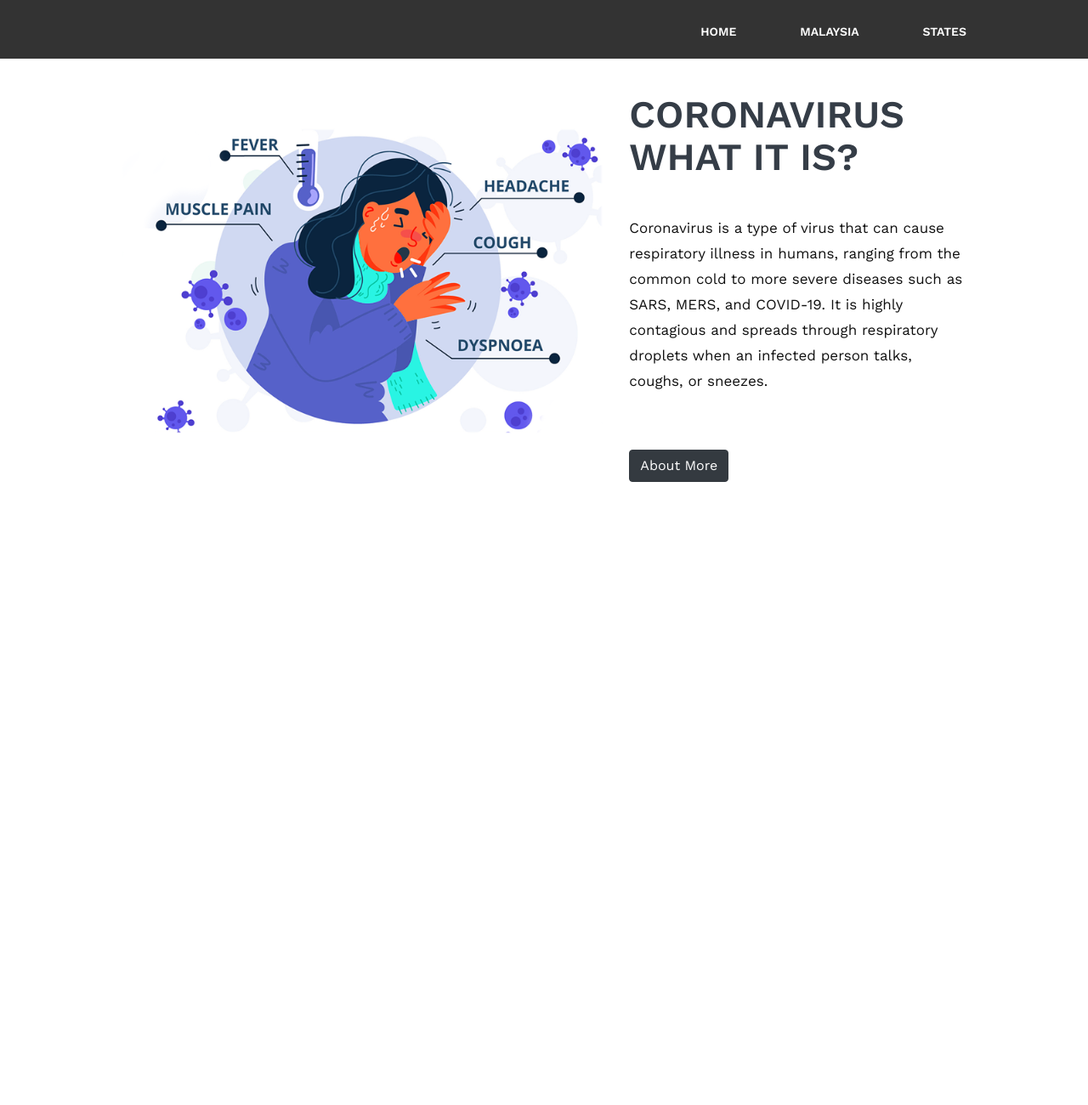
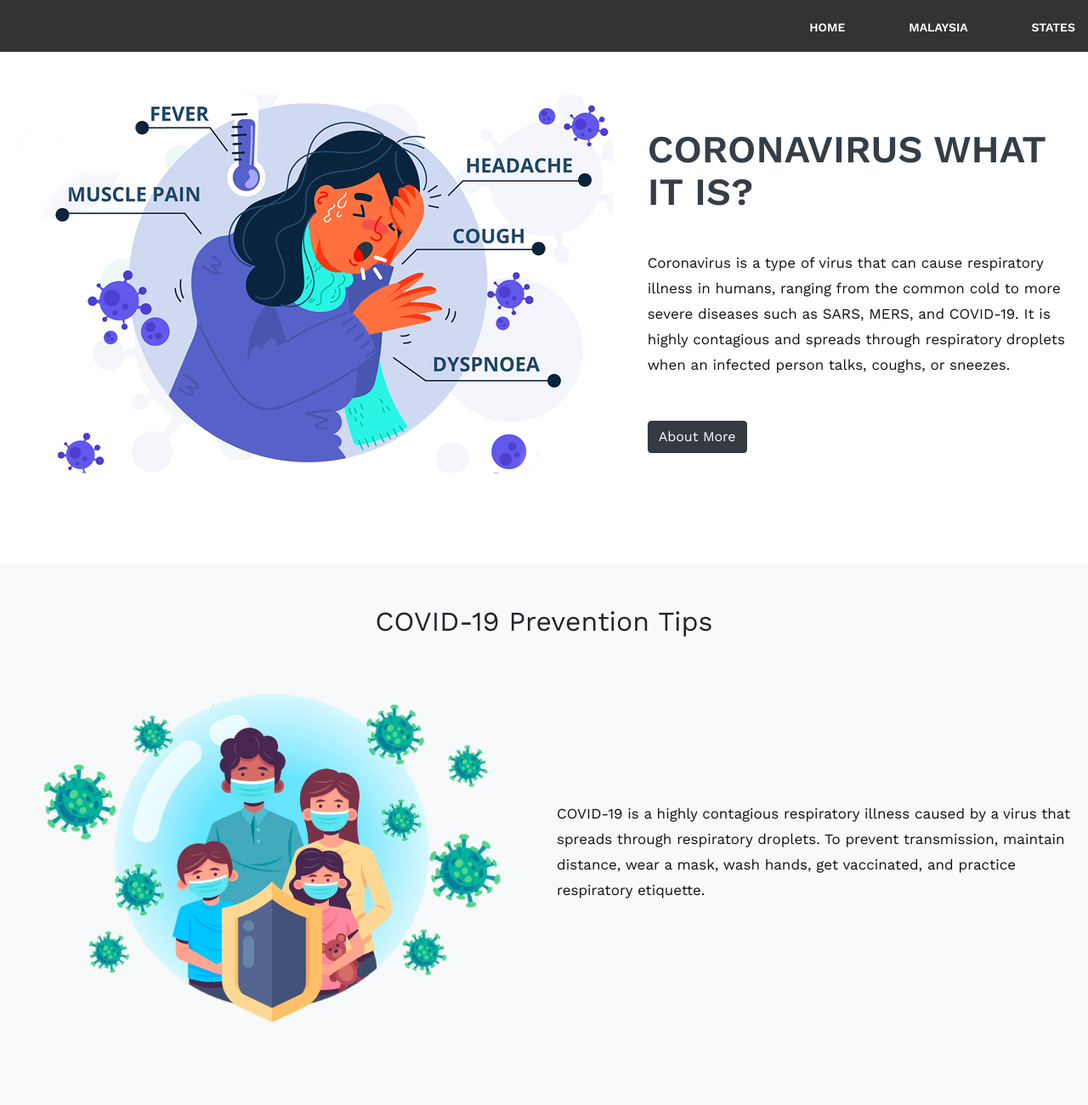
Before and after one commit to Gnipps/Gnipps.github.io, a plain HTML site: page index.html in a window 1280 px wide. Shown: the top 1300 px of the page at 85% size. Drawn offline with nearby package versions, Linux system fonts and the light colour scheme.

Commit message:
updated css

```diff
--- a/css/style.css
+++ b/css/style.css
@@ -1,28 +1,32 @@
 @import url('https://fonts.googleapis.com/css?family=Work+Sans:400,600');
 @import url(https://cdnjs.cloudflare.com/ajax/libs/font-awesome/4.7.0/css/font-awesome.min.css);
+
 body {
   margin: 0;
-background: #f1f1f1;
+  background-color: #fff;
   font-family: 'Work Sans', sans-serif;
   font-weight: 800;
   padding-top: 10px;
 }
 
 .container {
-width: 80%;
+  max-width: 1366px;
   margin: 0 auto;
 }
 
+.container .dashboard {
+  padding-bottom: 10px;
+}
 
 header {
   position: fixed;
   top: 0;
   left: 0;
   width: 100%;
-background-color: #333; /* for tableau use 82,92,113 #525C71*/
+  background-color: #333;
   color: #fff;
-padding: 10px 0;
-z-index: 999; /* Set the header above the embedded dashboard */
+  padding-bottom: 17px;
+  z-index: 999;
 }
 
 header::after {
@@ -49,32 +53,30 @@ nav ul {
 nav li {
   display: inline-block;
   margin-left: 70px;
-  padding-top: 15px;
-  padding-bottom: 10px;
+  padding-top: 20px;
   position: relative;
 }
 
 nav a {
-  color: #ffffff;
+  color: #fff;
   text-decoration: none;
   text-transform: uppercase;
   font-size: 14px;
+  padding: 15px 0;
 }
 
 nav a:hover {
-  color: #ffffff;
+  color: #fff;
 }
 
 nav a::before {
   content: '';
   display: block;
   height: 5px;
-  background-color: #ffffff;
-
+  background-color: #fff;
   position: absolute;
   top: 0;
   width: 0%;
-
   transition: all ease-in-out 200ms;
 }
 
@@ -83,10 +85,11 @@ nav a:hover::before {
 }
 
 .tableau-center {
-width: 1366px; /* Make the embedded dashboard take up the full width of the body */
-margin: 0 auto !important; /* Center the embedded dashboard horizontally */
-padding-top: 70px !important; /* Add padding to the top of the embedded dashboard to prevent it from being obscured by the header */
-padding-bottom: 70px !important;
+  width: 100%;
+  max-width: 1366px;
+  margin: 0 auto;
+  padding-top: 70px;
+  padding-bottom: 70px;
 }
 
 footer {
@@ -95,14 +98,13 @@ footer {
   padding: 40px 0;
   bottom: 0;
   width: 100%;
-
+  left: 0;
 }
 
 .footer-content {
   display: flex;
   justify-content: space-between;
   align-items: center;
-
 }
 
 .author-info {
@@ -130,13 +132,12 @@ footer {
 }
 
 * {
-  box-sizing: border-box !important;
+  box-sizing: border-box;
 }
 
 .coronata {
-  background: #fff;
+  background-color: #fff;
   padding-top: 100px;
-  padding-bottom: 800px;
 }
 
 img {
@@ -160,12 +161,20 @@ img {
   font-size: 17px;
   line-height: 30px;
   color: #111111;
-  padding: 35px 0px 50px 0px;
-
+  padding: 35px 0;
 }
 
 .d_flex {
   display: flex;
   align-items: center;
   flex-wrap: wrap;
+  padding-bottom: 90px;
 }
+
+.col-md-6 p {
+  font-weight: normal;
+  font-size: 17px;
+  line-height: 30px;
+  color: #111111;
+  padding: 35px 0
+}
```
Also changed, not shown: css/bootstrap.min.css. Lines whose indentation alone changed are shown as unchanged.
